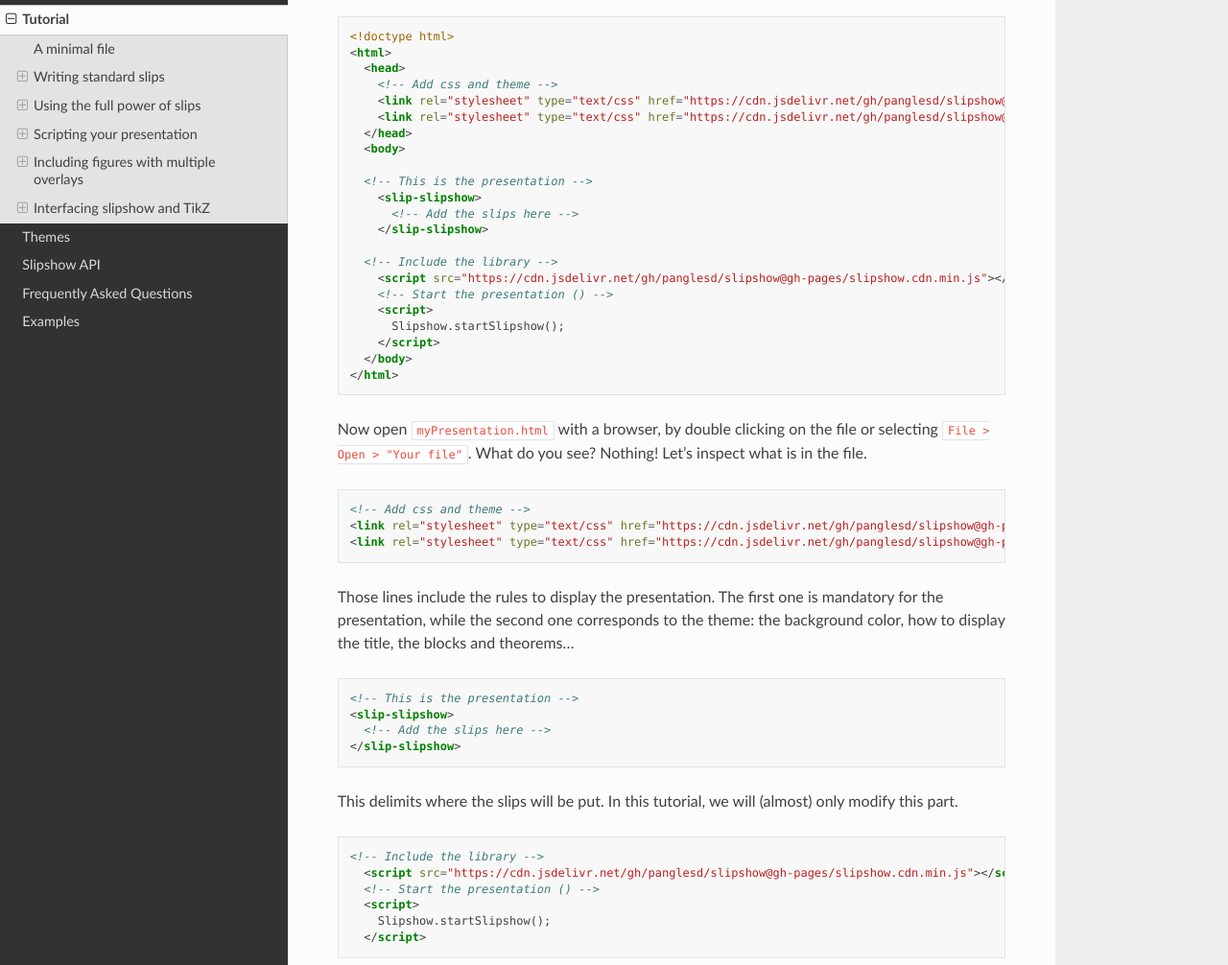
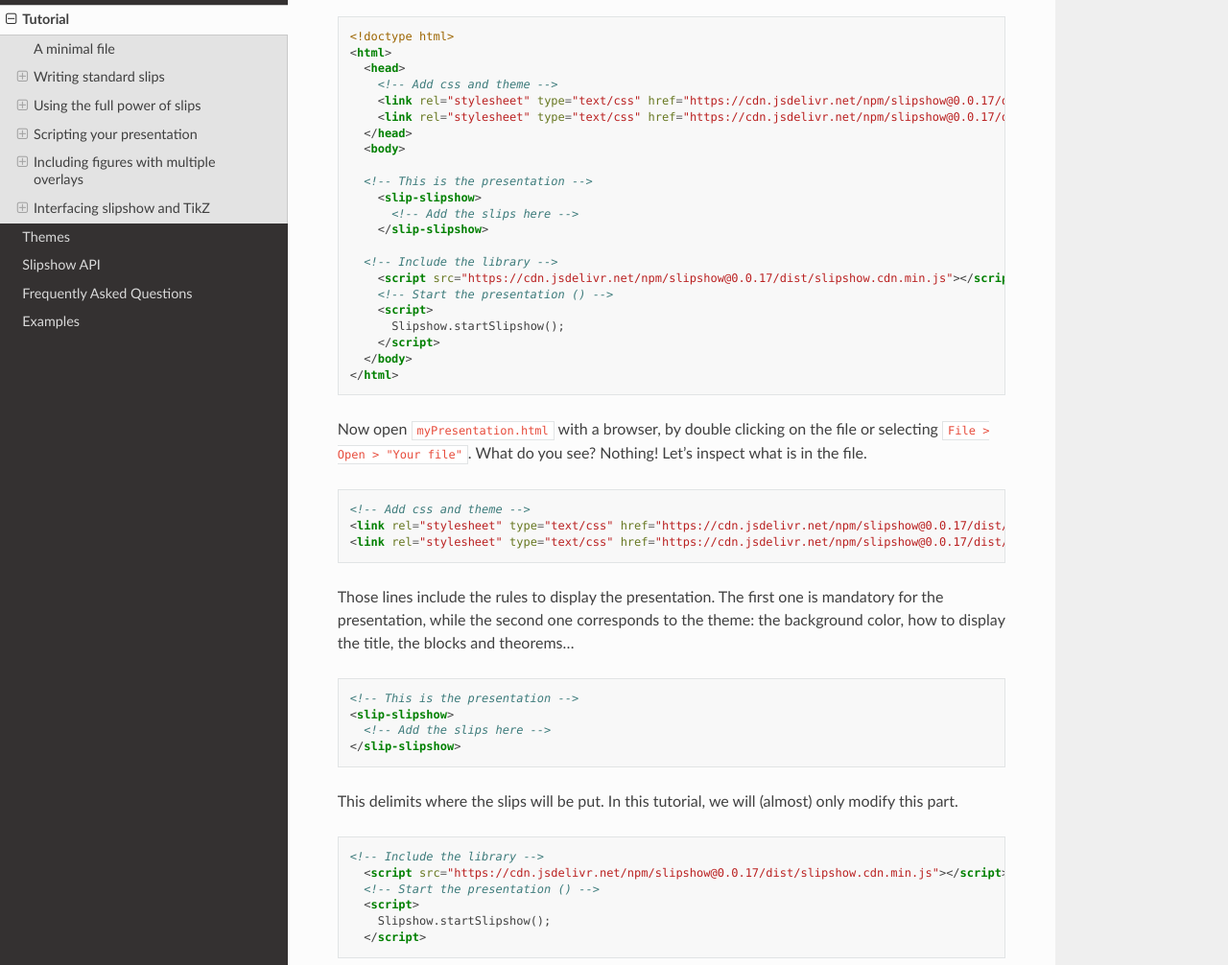
Before and after one commit to panglesd/slipshow, a Sphinx documentation site: the page built from docs/tutorial.rst, in a window 1280 px wide and 1400 px high, scrolled down 1037 px. Shown: the part 162-1168 px from the top of the window at 96% size. Built offline with Sphinx 7.4.7 and the Read the Docs theme 2.0.0, drawn with Linux system fonts in a browser that asks for light colours.

Commit message:
gh-pages to npm with version

```diff
--- a/docs/tutorial.rst
+++ b/docs/tutorial.rst
@@ -32,8 +32,8 @@ A presentation is just an ``html`` file. There are several ways to start a proje
    <html>
      <head>
        <!-- Add css and theme -->
-       <link rel="stylesheet" type="text/css" href="https://cdn.jsdelivr.net/gh/panglesd/slipshow@gh-pages/css/slip.css">
-       <link rel="stylesheet" type="text/css" href="https://cdn.jsdelivr.net/gh/panglesd/slipshow@gh-pages/css/theorem.css">
+       <link rel="stylesheet" type="text/css" href="https://cdn.jsdelivr.net/npm/slipshow@0.0.17/dist/css/slip.css">
+       <link rel="stylesheet" type="text/css" href="https://cdn.jsdelivr.net/npm/slipshow@0.0.17/dist/css/theorem.css">
      </head>
      <body>
 
@@ -43,7 +43,7 @@ A presentation is just an ``html`` file. There are several ways to start a proje
        </slip-slipshow>
 
      <!-- Include the library -->
-       <script src="https://cdn.jsdelivr.net/gh/panglesd/slipshow@gh-pages/slipshow.cdn.min.js"></script>
+       <script src="https://cdn.jsdelivr.net/npm/slipshow@0.0.17/dist/slipshow.cdn.min.js"></script>
        <!-- Start the presentation () -->
        <script>
          Slipshow.startSlipshow();
@@ -71,8 +71,8 @@ Now open ``myPresentation.html`` with a browser, by double clicking on the file
 .. code-block:: html
 
        <!-- Add css and theme -->
-       <link rel="stylesheet" type="text/css" href="https://cdn.jsdelivr.net/gh/panglesd/slipshow@gh-pages/css/slip.css">
-       <link rel="stylesheet" type="text/css" href="https://cdn.jsdelivr.net/gh/panglesd/slipshow@gh-pages/css/theorem.css">
+       <link rel="stylesheet" type="text/css" href="https://cdn.jsdelivr.net/npm/slipshow@0.0.17/dist/css/slip.css">
+       <link rel="stylesheet" type="text/css" href="https://cdn.jsdelivr.net/npm/slipshow@0.0.17/dist/css/theorem.css">
 
 Those lines include the rules to display the presentation. The first one is mandatory for the presentation, while the second one corresponds to the theme: the background color, how to display the title, the blocks and theorems...
 
@@ -88,7 +88,7 @@ This delimits where the slips will be put. In this tutorial, we will (almost) on
 .. code-block:: html
 
      <!-- Include the library -->
-       <script src="https://cdn.jsdelivr.net/gh/panglesd/slipshow@gh-pages/slipshow.cdn.min.js"></script>
+       <script src="https://cdn.jsdelivr.net/npm/slipshow@0.0.17/dist/slipshow.cdn.min.js"></script>
        <!-- Start the presentation () -->
        <script>
          Slipshow.startSlipshow();
```
Also changed, not shown: docs/quick-start.rst (+6 -6 lines).
